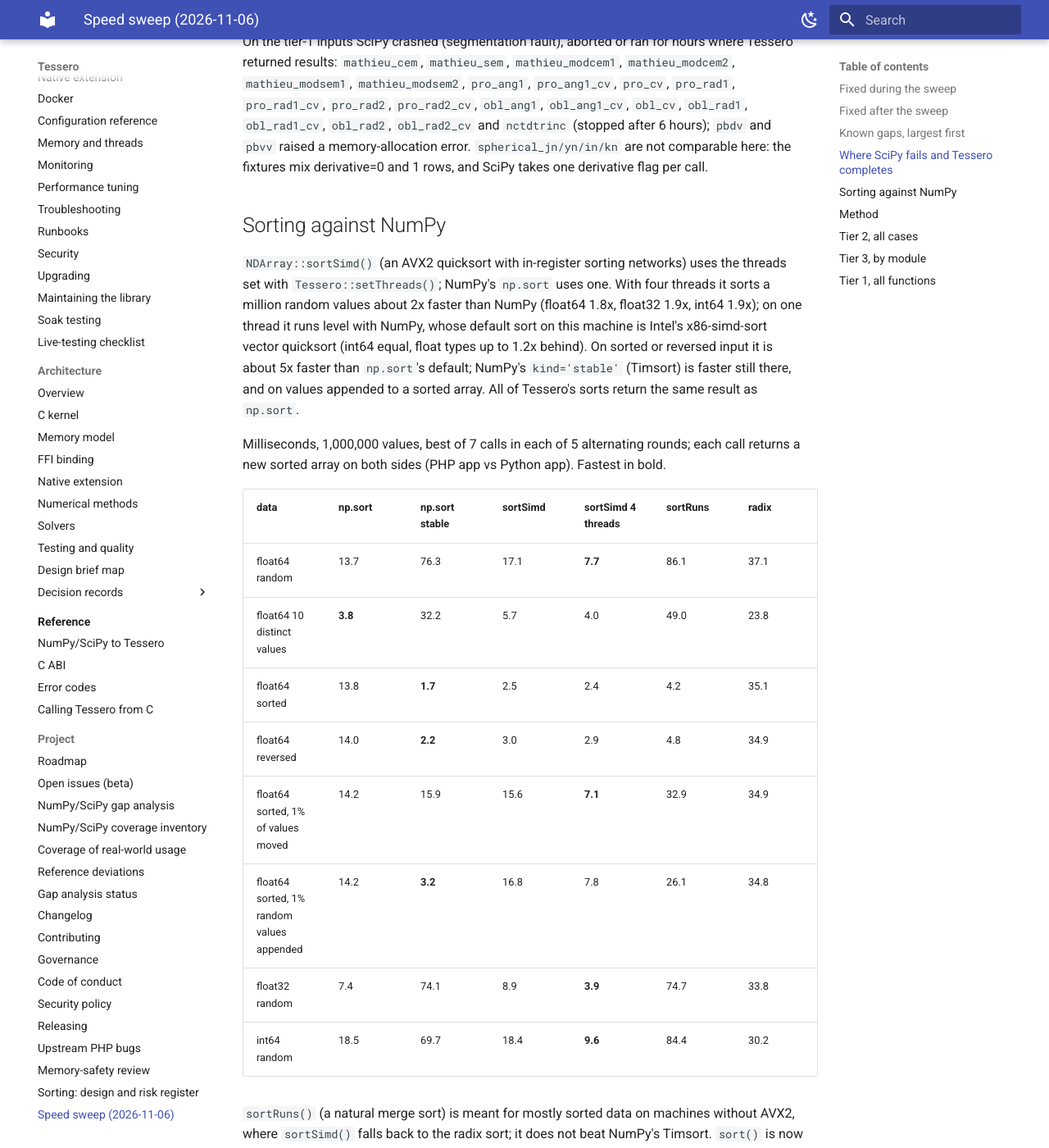
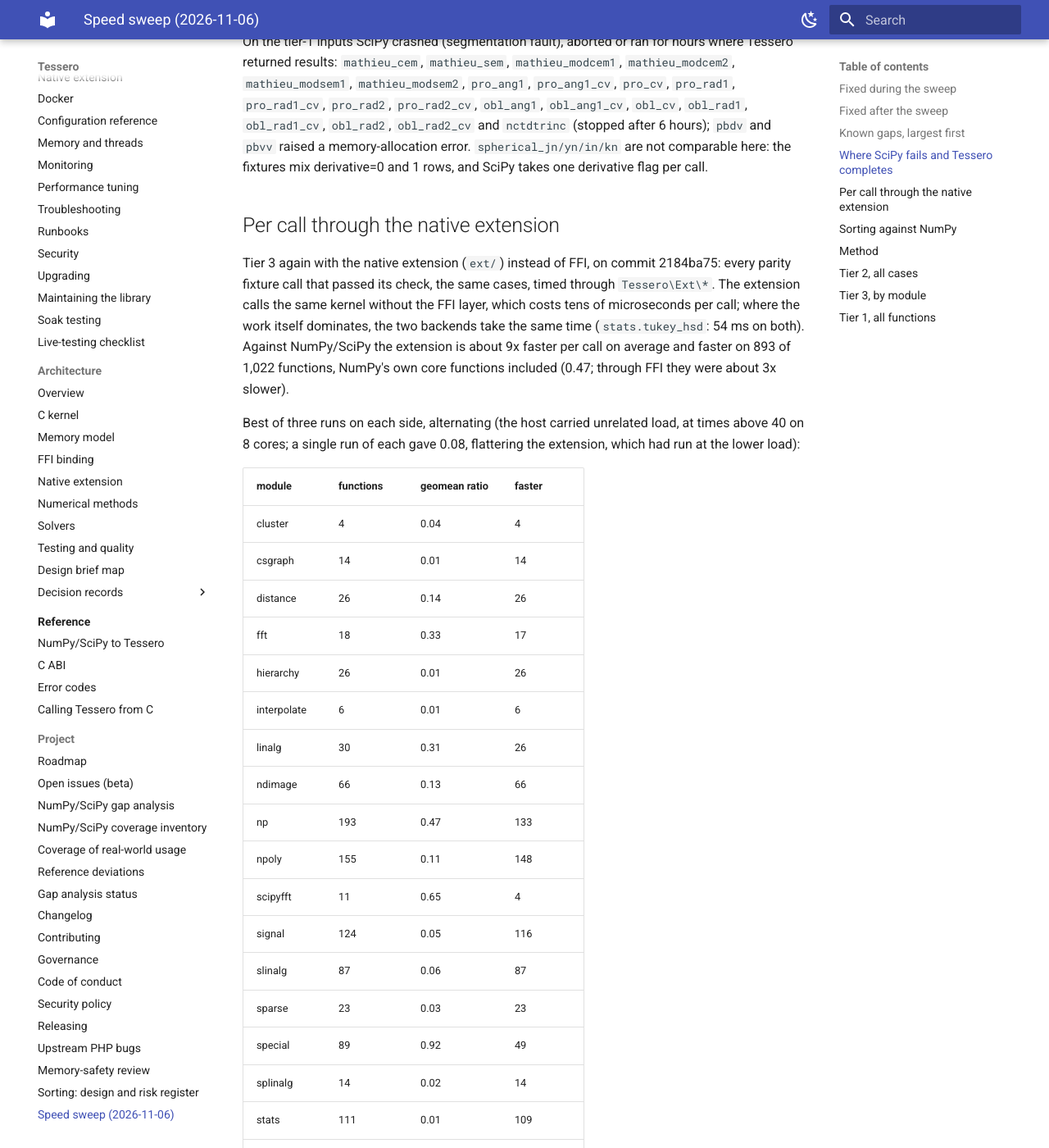
Before and after one commit to DMJ-CV-91913/tessero, an MkDocs documentation site: the page built from docs/project/speed-sweep.md, in a window 1280 px wide and 1400 px high, scrolled down 3552 px. Shown: the whole window at 82% size. Built offline with MkDocs 1.6.1 and Material for MkDocs 9.7.7, drawn with Linux system fonts in a browser that asks for light colours; some of the changed text lies outside the part shown.

Commit message:
docs(speed): per call through the native extension -- about 9x faster than NumPy/SciPy
Tier 3 (every passing parity fixture call, 1,022 functions, 15,184 cases) timed through the native
extension on commit 2184ba75, against NumPy 2.4.4 / SciPy 1.17.1: geomean 0.11, faster on 893.
NumPy's own core functions: 0.47, faster on 133 of 193 (through FFI about 3x slower); special
functions on par (0.92); stats, csgraph, hierarchy, interpolate, sparse.linalg 0.01-0.03.

The extension runs the same kernel without the FFI layer; where the work dominates the backends take
the same time (stats.tukey_hsd 54 ms on both), so the gain is the per-call cost, tens of microseconds
under FFI. Best of three alternating runs per side, as the host carried unrelated load (a single run
of each gave 0.08, flattering the extension, which ran at the lower load). A new section in
speed-sweep.md, before the sorting section; no existing heading or table changed.

Co-Authored-By: Claude Opus 5.5 <noreply@anthropic.com>

```diff
--- a/docs/project/speed-sweep.md
+++ b/docs/project/speed-sweep.md
@@ -67,6 +67,40 @@ On the tier-1 inputs SciPy crashed (segmentation fault), aborted or ran for hour
 `obl_ang1_cv`, `obl_cv`, `obl_rad1`, `obl_rad1_cv`, `obl_rad2`, `obl_rad2_cv` and `nctdtrinc` (stopped after
 6 hours); `pbdv` and `pbvv` raised a memory-allocation error. `spherical_jn/yn/in/kn` are not comparable here: the
 fixtures mix derivative=0 and 1 rows, and SciPy takes one derivative flag per call.
+
+## Per call through the native extension
+
+Tier 3 again with the native extension (`ext/`) instead of FFI, on commit 2184ba75: every parity fixture call
+that passed its check, the same cases, timed through `Tessero\Ext\*`. The extension calls the same kernel without
+the FFI layer, which costs tens of microseconds per call; where the work itself dominates, the two backends take the
+same time (`stats.tukey_hsd`: 54 ms on both). Against NumPy/SciPy the extension is about 9x faster per call on
+average and faster on 893 of 1,022 functions, NumPy's own core functions included (0.47; through FFI they were about
+3x slower).
+
+Best of three runs on each side, alternating (the host carried unrelated load, at times above 40 on 8 cores; a
+single run of each gave 0.08, flattering the extension, which had run at the lower load):
+
+| module | functions | geomean ratio | faster |
+|---|---|---|---|
+| cluster | 4 | 0.04 | 4 |
+| csgraph | 14 | 0.01 | 14 |
+| distance | 26 | 0.14 | 26 |
+| fft | 18 | 0.33 | 17 |
+| hierarchy | 26 | 0.01 | 26 |
+| interpolate | 6 | 0.01 | 6 |
+| linalg | 30 | 0.31 | 26 |
+| ndimage | 66 | 0.13 | 66 |
+| np | 193 | 0.47 | 133 |
+| npoly | 155 | 0.11 | 148 |
+| scipyfft | 11 | 0.65 | 4 |
+| signal | 124 | 0.05 | 116 |
+| slinalg | 87 | 0.06 | 87 |
+| sparse | 23 | 0.03 | 23 |
+| special | 89 | 0.92 | 49 |
+| splinalg | 14 | 0.02 | 14 |
+| stats | 111 | 0.01 | 109 |
+| windows | 25 | 0.07 | 25 |
+| **all** | 1022 | **0.11** | 893 |
 
 ## Sorting against NumPy
 
```
